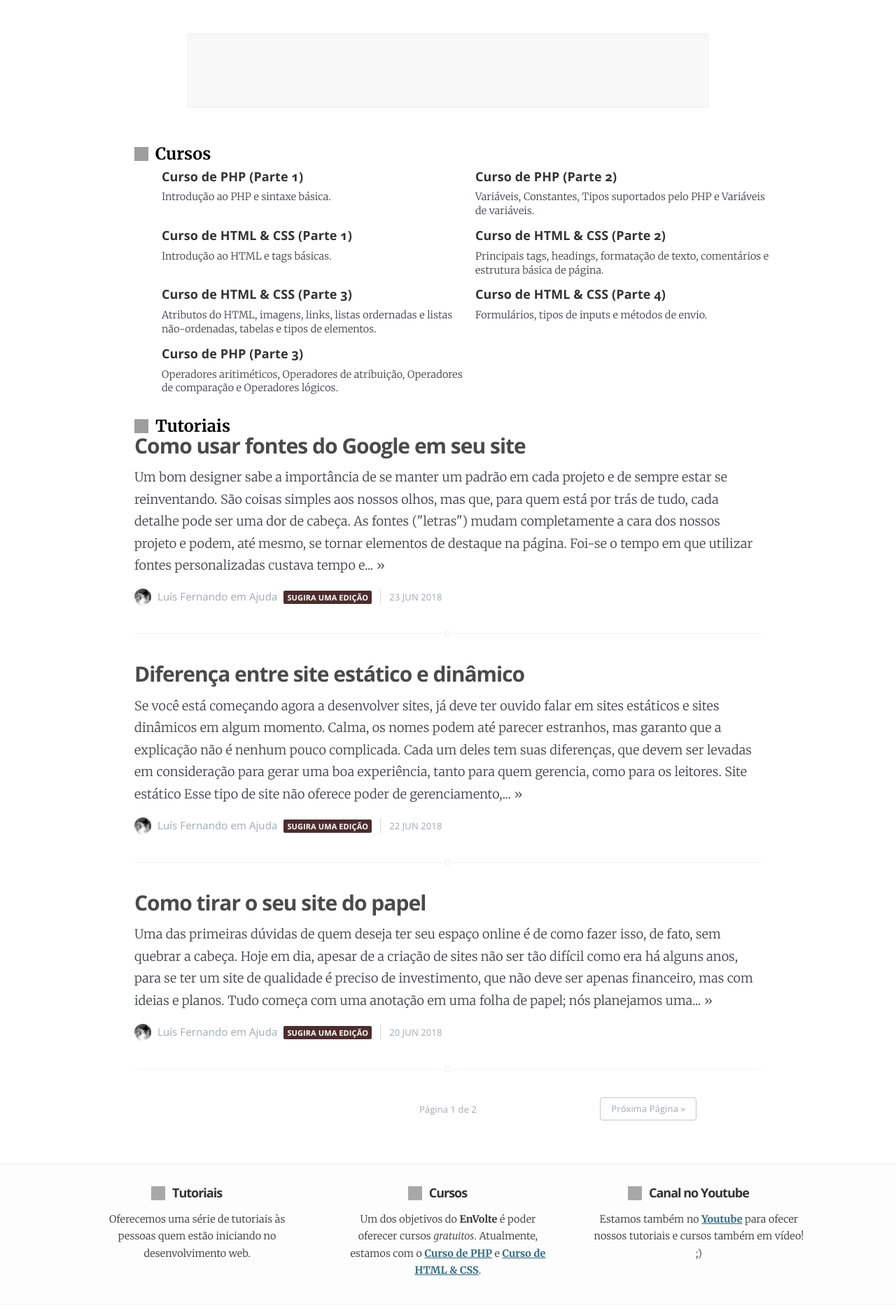
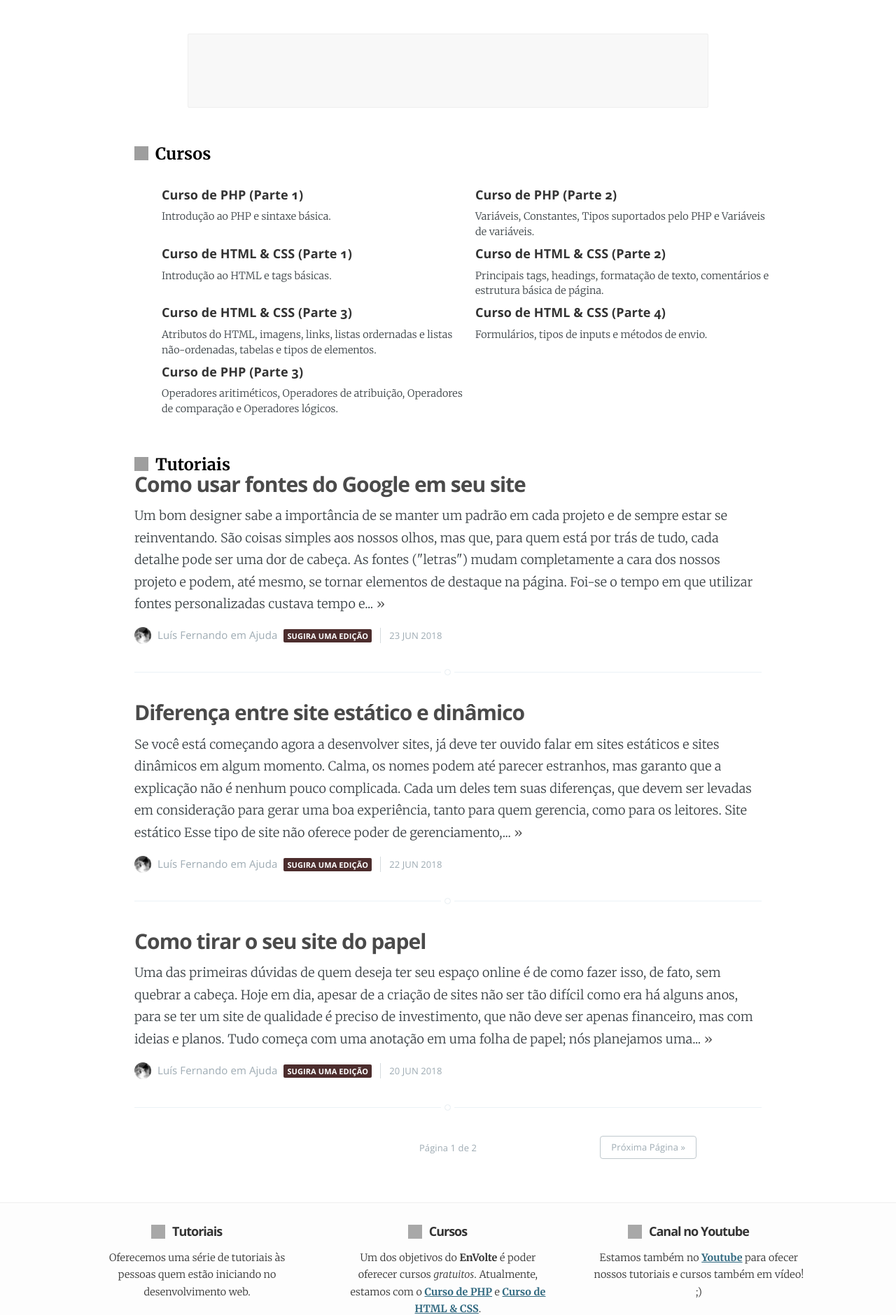
Before and after one commit to EnVolte/envolte.github.io, a Jekyll site: the page built from index.html, in a window 1280 px wide. Shown: the part 587-2466 px from the top of the page at 70% size. Built offline with Jekyll 4.4.1, drawn with Linux system fonts in a browser that asks for light colours; the list of posts is cut into pages by our own code; grey boxes are pictures that could not be loaded.

Commit message:
Update screen.css

```diff
--- a/assets/css/screen.css
+++ b/assets/css/screen.css
@@ -1803,7 +1803,7 @@ footer#baixo {width: 100%; background: rgb(48,104,127); /* Old browsers */
 background: -moz-linear-gradient(top, rgba(48,104,127,1) 0%, rgba(0,89,124,1) 44%, rgba(0,32,48,1) 100%); /* FF3.6-15 */
 background: -webkit-linear-gradient(top, rgba(48,104,127,1) 0%,rgba(0,89,124,1) 44%,rgba(0,32,48,1) 100%); /* Chrome10-25,Safari5.1-6 */
 background: linear-gradient(to bottom, rgba(48,104,127,1) 0%,rgba(0,89,124,1) 44%,rgba(0,32,48,1) 100%); /* W3C, IE10+, FF16+, Chrome26+, Opera12+, Safari7+ */
-filter: progid:DXImageTransform.Microsoft.gradient( startColorstr='#30687f', endColorstr='#002030',GradientType=0 ); /* IE6-9 */ height: 210px; margin-top: 4rem; position: relative;}
+filter: progid:DXImageTransform.Microsoft.gradient( startColorstr='#30687f', endColorstr='#002030',GradientType=0 ); /* IE6-9 */ height: 205px; margin-top: 4rem; position: relative;}
 footer#baixo ul {line-height: 1.2em; padding: 37px 0px 5px;}
 footer#baixo ul h3 {padding-left: 7px; border-left: 7px solid #fff; color: #fff; font-family: Open Sans; text-transform: uppercase; font-style: normal; font-weight: bold; margin-bottom: 10px; font-size: 15px;}
 footer#baixo ul li {float: left; width: 100%; list-style: none;}
@@ -1828,11 +1828,11 @@ section#about a {color: #30687f; font-weight: bold;}
 #right {width: 30%; float: right; position: relative;}
 #right:hover p, #right:hover h2 {color: #000;}
 
-.titlep {float: left; width: 100%; margin: 0px auto; font-size: 1.3em; color: #000; position: relative; font-weight: bold;}
-.titlep span.ico {float: left; width: 20px; height: 20px; background-size: 20px; margin-top: 6px; margin-left: 0px; margin-right: 10px; display: block; opacity: 1;}
+.titlep {float: left; width: 100%; margin: 0px auto 25px; font-size: 1.3em; color: #000; position: relative; font-weight: bold;}
+.titlep span.ico {float: left; width: 20px; height: 20px; background-size: 20px; margin-top: 5px; margin-left: 0px; margin-right: 10px; display: block; opacity: 1;}
 
 #alin {width: 70%; margin: 2rem auto 6rem; position: relative;}
-ul#curso {float: left; width: 100%; margin: 0px; position: relative; line-height: 1.1em;}
+ul#curso {float: left; width: 100%; margin: 0px 0px 30px; position: relative; line-height: 1.2em;}
 ul#curso li {float: left; width: 48%; height: 70px; padding: 0 1%; font-size: auto; list-style: none;}
 ul#curso li a {color: #333; text-decoration: none; font-family: Open Sans; font-weight: bold;}
 ul#curso li p {margin-top: 10px; font-size: 0.8em;}
```
